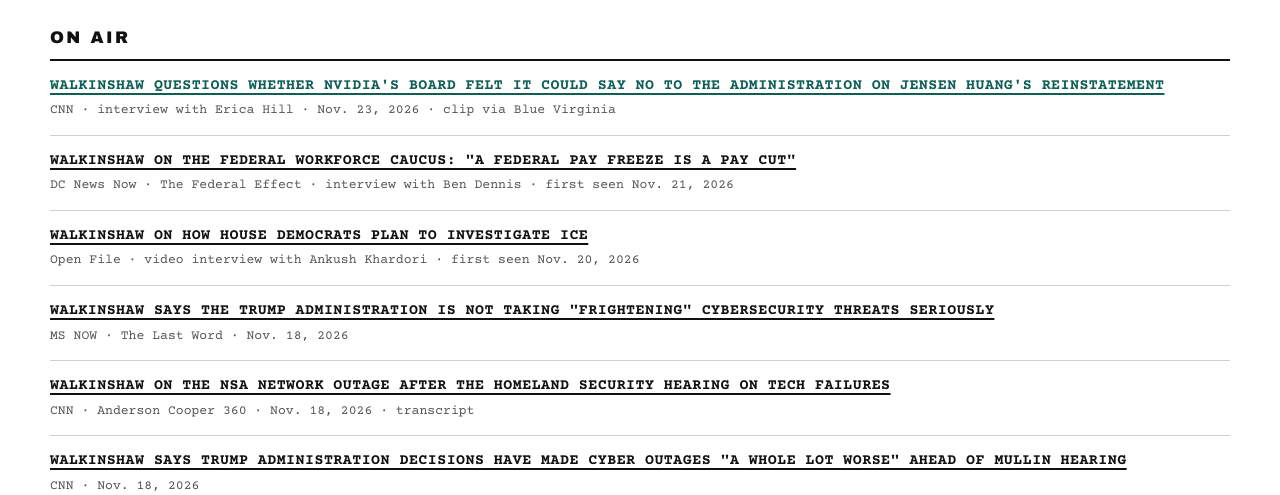
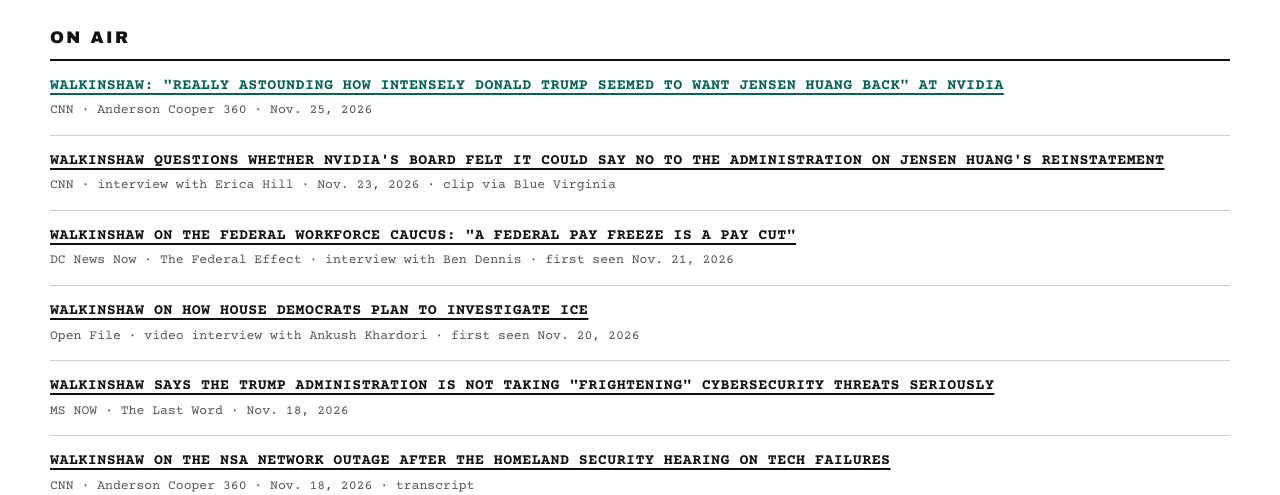
Before and after one commit to alanvalsosa/kdriven-site, a plain HTML site: page index.html in a window 1280 px wide. Shown: the part 605-1100 px from the top of the page. Drawn offline with nearby package versions, Linux system fonts and the light colour scheme.

Commit message:
On Air: add CNN AC360 Nov. 25 Walkinshaw on Nvidia/Huang
Co-Authored-By: Claude Opus 5.5 <noreply@anthropic.com>
Claude-Session: https://claude.ai/code/session_015jNmsQ4Bfy4azoPMQsYPsv

```diff
--- a/index.html
+++ b/index.html
@@ -89,6 +89,7 @@ li:first-child > a { color: var(--accent); }
   <section class="onair">
     <h2>On Air</h2>
     <ul>
+      <li><a target="_blank" rel="noopener" href="https://www.cnn.com/2026/11/25/politics/video/ac360walkinshawhuang">Walkinshaw: "really astounding how intensely Donald Trump seemed to want Jensen Huang back" at Nvidia</a><span class="src">CNN · Anderson Cooper 360 · Nov. 25, 2026</span></li>
       <li><a target="_blank" rel="noopener" href="https://bluevirginia.us/2026/11/video-rep-james-walkinshaw-d-va11-says-i-dont-know-whether-the-nvidia-board-felt-like-they-could-say-no-to-this-administration/">Walkinshaw questions whether Nvidia's board felt it could say no to the administration on Jensen Huang's reinstatement</a><span class="src">CNN · interview with Erica Hill · Nov. 23, 2026 · clip via Blue Virginia</span></li>
       <li><a target="_blank" rel="noopener" href="https://www.dcnewsnow.com/news/politics/the-federal-effect/a-federal-pay-freeze-is-a-pay-cut-rep-walkinshaw-on-the-federal-workforce-caucus/">Walkinshaw on the Federal Workforce Caucus: "A federal pay freeze is a pay cut"</a><span class="src">DC News Now · The Federal Effect · interview with Ben Dennis · first seen Nov. 21, 2026</span></li>
       <li><a target="_blank" rel="noopener" href="https://openfilenews.substack.com/p/how-house-democrats-plan-to-investigate">Walkinshaw on how House Democrats plan to investigate ICE</a><span class="src">Open File · video interview with Ankush Khardori · first seen Nov. 20, 2026</span></li>
```
